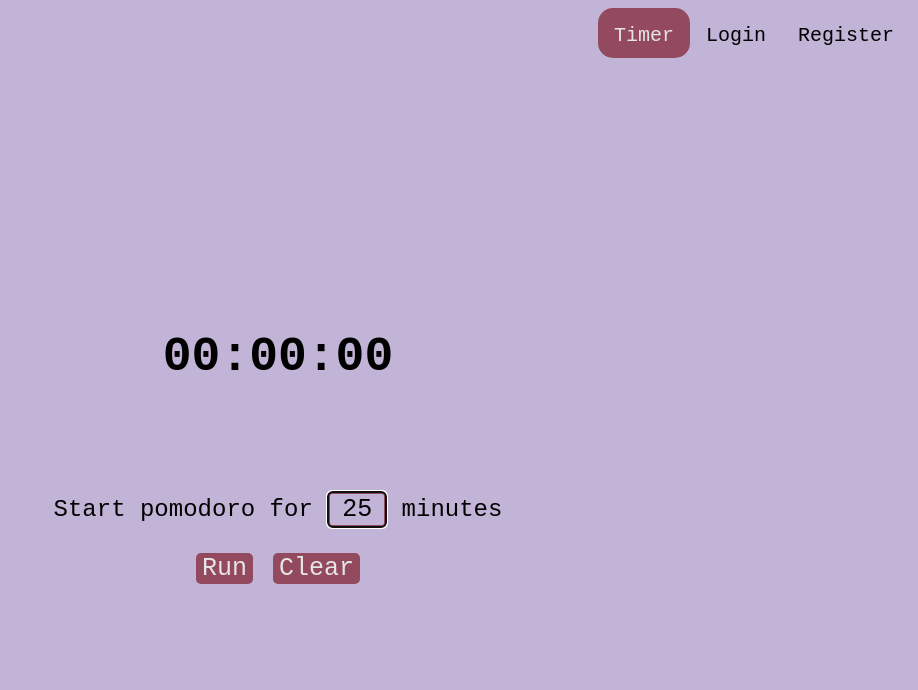
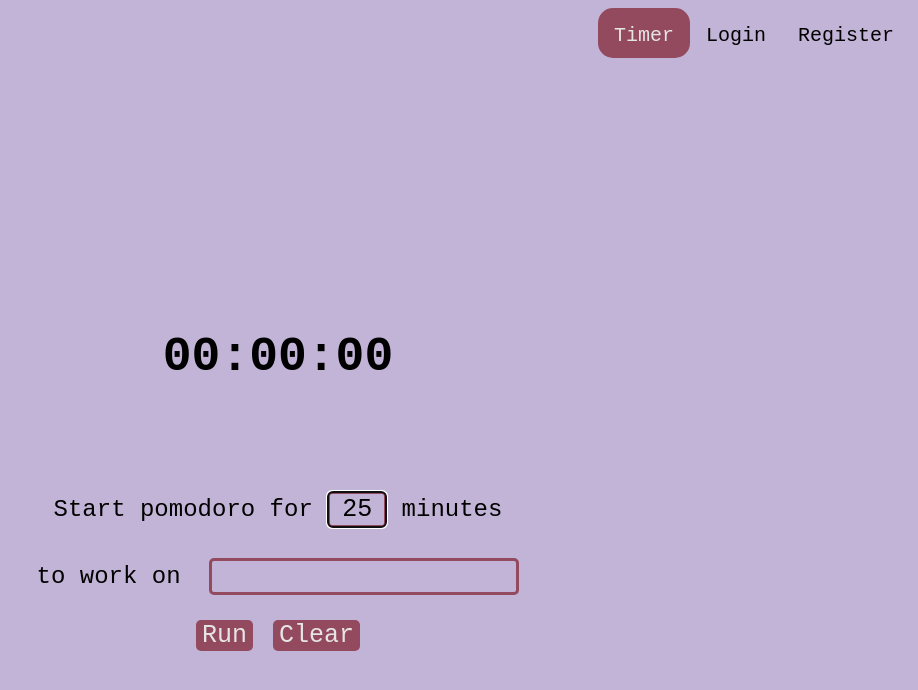
Before and after one commit to aleksandrovskiys/tomata, a React (Create React App) app: page / in a window 1280 px wide. Shown: the top 690 px of the page, without its empty margins (362-1280 px from the left). Built offline with nearby package versions, Linux system fonts and the light colour scheme.

Commit message:
Task name integration

```diff
--- a/src/components/MainPage/PomodoroListElement.tsx
+++ b/src/components/TimerPage/PomodoroListElement.tsx
@@ -13,7 +13,7 @@ export function PomodoroListElement({ pomodoro }: Props) {
         hourCycle: "h23",
       })}{" "}
       {pomodoro.duration} minute
-      {String(pomodoro.duration).endsWith("1") ? "" : "s"}
+      {pomodoro.task ? " work on " + pomodoro.task : ""}{" "}
     </li>
   );
 }
--- /dev/null
+++ b/src/components/TimerPage/TaskInput.tsx
@@ -0,0 +1,28 @@
+import { forwardRef } from "react";
+import "./TimerPageInput.css";
+interface Props extends React.InputHTMLAttributes<HTMLInputElement> {
+  onChange: (e: React.ChangeEvent<HTMLInputElement>) => void;
+  task: string;
+}
+const TaskInput = forwardRef(
+  (
+    { task, onChange, ...rest }: Props,
+    ref: React.ForwardedRef<HTMLInputElement>,
+  ) => {
+    return (
+      <label className="timer-timeout-label">
+        to work on &nbsp;
+        <input
+          className="timer-page-input task-input"
+          type="text"
+          value={task}
+          onChange={onChange}
+          ref={ref}
+          {...rest}
+        />
+      </label>
+    );
+  },
+);
+
+export default TaskInput;
--- a/src/components/MainPage/TimeoutInput.tsx
+++ b/src/components/TimerPage/TimeoutInput.tsx
@@ -1,7 +1,7 @@
 import { pluralize } from "../../utils";
-import "./TimeoutInput.css";
+import "./TimerPageInput.css";
 
-interface TimeoutInputProps extends React.HTMLAttributes<HTMLInputElement> {
+interface TimeoutInputProps extends React.ComponentProps<"input"> {
   timeout: number | null;
   setTimeout: (timeout: number | null) => void;
 }
@@ -16,7 +16,7 @@ export function TimeoutInput({
       Start pomodoro for&nbsp;
       <input
         type="number"
-        className="timeout-input"
+        className="timeout-input timer-page-input"
         value={timeout!}
         onChange={(e) => {
           if (e.target.value && parseInt(e.target.value) > 0) {
--- a/src/components/TimerPage/Timer.tsx
+++ b/src/components/TimerPage/Timer.tsx
@@ -1,8 +1,9 @@
-import { useEffect, useMemo, useState } from "react";
+import { useEffect, useMemo, useRef, useState } from "react";
 import "./TimerPage.css";
 import { Pomodoro, WorkerCommand } from "../../interafaces";
-import { Button } from "../common/Button/Button";
-import { TimeoutInput } from "../MainPage/TimeoutInput";
+import { TimeoutInput } from "./TimeoutInput";
+import Button from "../common/Button/Button";
+import TaskInput from "./TaskInput";
 
 interface Props {
   addPomodoro: (pomodoro: Pomodoro) => void;
@@ -18,6 +19,8 @@ const Timer = ({ addPomodoro }: Props) => {
   const [timeout, setTimeout] = useState<number | null>(25);
   const [interval, setIntervalValue] = useState<NodeJS.Timer | null>(null);
   const [isFinished, setIsFinished] = useState(false);
+  const [task, setTask] = useState<string>("");
+  const taskInputRef = useRef<HTMLInputElement>(null);
   const formattedTime = timer.toTimeString().split(" ")[0];
 
   const worker = useMemo<Worker>(
@@ -43,6 +46,7 @@ const Timer = ({ addPomodoro }: Props) => {
     newDate.setHours(0, 0, 0);
     setTimer(newDate);
     setIsFinished(false);
+    setTask("");
   };
 
   function stopTimer() {
@@ -74,6 +78,7 @@ const Timer = ({ addPomodoro }: Props) => {
         const newPomodoro = {
           finished: new Date(),
           duration: timeout!,
+          task,
         };
         addPomodoro(newPomodoro);
         break;
@@ -86,6 +91,12 @@ const Timer = ({ addPomodoro }: Props) => {
   };
 
   const handleKeyPress = (event: KeyboardEvent) => {
+    if (
+      taskInputRef.current === document.activeElement &&
+      event.key !== "Enter"
+    ) {
+      return;
+    }
     switch (event.key) {
       case "r":
       case "Enter":
@@ -125,6 +136,14 @@ const Timer = ({ addPomodoro }: Props) => {
       <h2>{isFinished ? "Finished!" : null}</h2>
 
       <TimeoutInput timeout={timeout} setTimeout={setTimeout} autoFocus />
+      <TaskInput
+        ref={taskInputRef}
+        task={task}
+        onChange={(e: React.ChangeEvent<HTMLInputElement>) =>
+          setTask(e.target.value)
+        }
+        disabled={interval !== null}
+      />
 
       <div className="control-panel">
         {interval === null ? (
--- a/src/components/TimerPage/TimerPage.tsx
+++ b/src/components/TimerPage/TimerPage.tsx
@@ -1,9 +1,9 @@
 import "./TimerPage.css";
-import PomodoroList from "../MainPage/PomodoroList";
 import AppContainer from "../common/AppContainer/AppContainer";
 import usePomodoros from "../../hooks/usePomodoros";
 import Loader from "../common/Loader/Loader";
 import Timer from "./Timer";
+import PomodoroList from "./PomodoroList";
 
 function TimerPage() {
   const {
--- a/src/components/MainPage/TimeoutInput.css
+++ b/src/components/TimerPage/TimerPageInput.css
@@ -1,10 +1,18 @@
-.timeout-input {
+.timer-page-input {
   font-size: 25px;
   max-width: 50px;
   margin: 15px auto;
   border: 3px solid #934a5f;
   border-radius: 5px;
+}
+
+.timeout-input {
   text-align: center;
+}
+
+.task-input {
+  width: 100%;
+  max-width: 300px;
 }
 
 .timeout-input::-webkit-outer-spin-button,
```
Also changed, not shown: src/components/TimerPage/PomodoroList.tsx (renamed from src/components/MainPage/PomodoroList.tsx).
